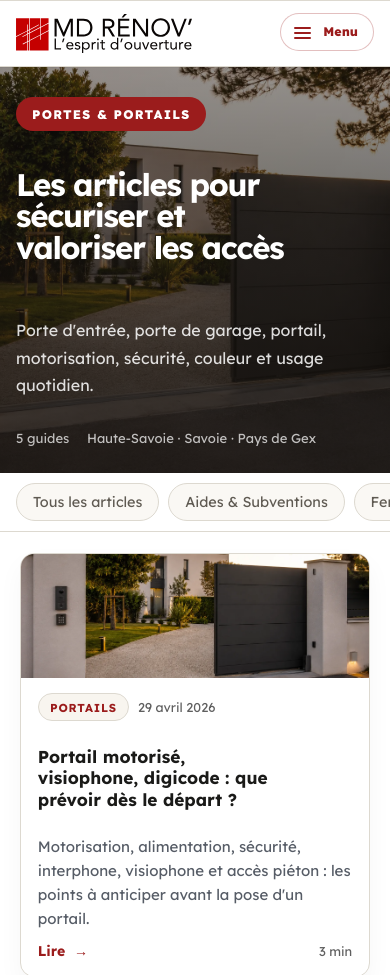
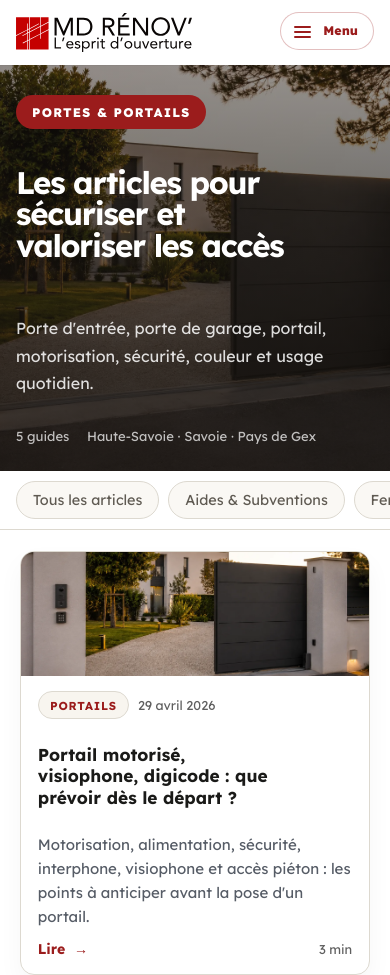
Before and after one commit to mathisbergerhub/blog-md-renov, a website: page portes-portails.html in a window 390 px wide. Shown: the top 975 px of the page. Drawn offline with Linux system fonts and the light colour scheme; a web font is replaced by a local one.

Commit message:
Remove mobile listing header line

```diff
--- a/styles.css
+++ b/styles.css
@@ -1269,7 +1269,14 @@ a.mdr-home-card__tag:focus-visible { border-color: rgba(155, 28, 28, 0.45); back
   background: #fff;
 }
 
-body.mdr-home-page {
+.mdr-listing-page .mdr-topnav {
+  border-top: 0;
+  border-bottom: 0;
+  background: #fff;
+}
+
+body.mdr-home-page,
+body.mdr-listing-page {
   background: #fff;
 }
 
```
